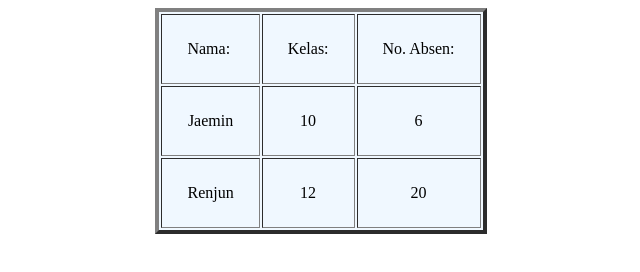
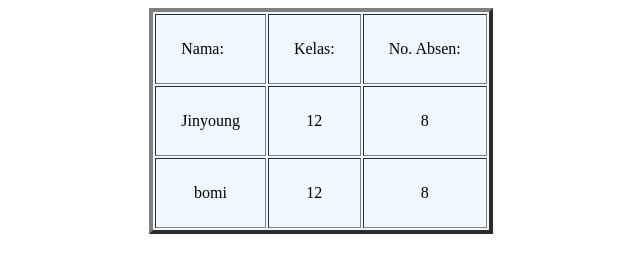
Before and after one commit to MaharaniAprilia/branch_html, a plain HTML site: page index.html in a window 1280 px wide. Shown: the whole page, without its empty margins (319-959 px from the left). Drawn offline with Linux system fonts and the light colour scheme.

Commit message:
Update index.html

```diff
--- a/index.html
+++ b/index.html
@@ -19,14 +19,14 @@
             </td>
         </tr>
         <tr align="center">
-            <td>Jaemin</td>
-            <td>10</td>
-            <td>6</td>
+            <td>Jinyoung</td>
+            <td>12</td>
+            <td>8</td>
         </tr>
         <tr align="center">
-            <td>Renjun</td>
+            <td>bomi</td>
             <td>12</td>
-            <td>20</td>
+            <td>8</td>
         </tr>
     </table>
 </body>
```
